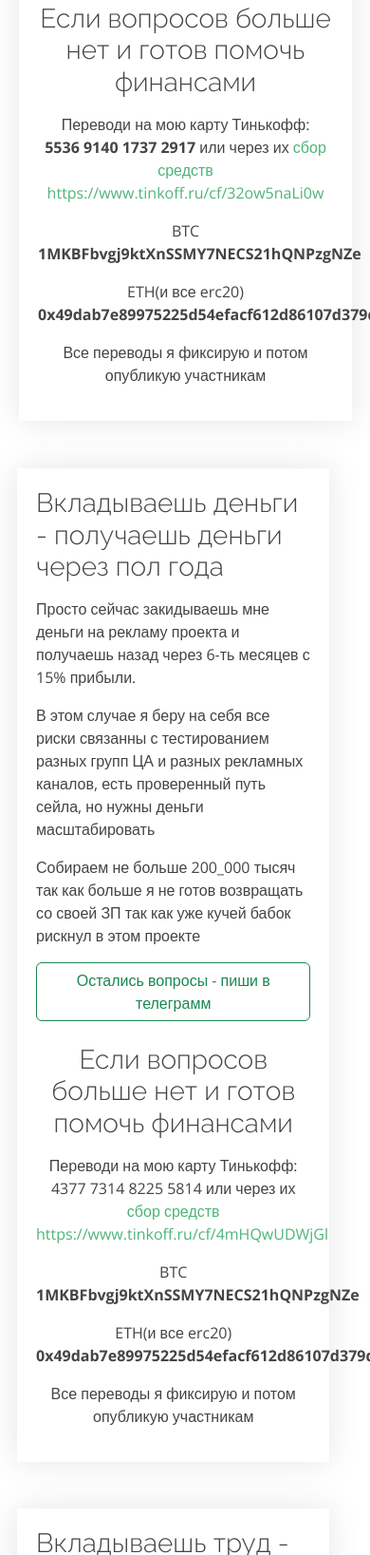
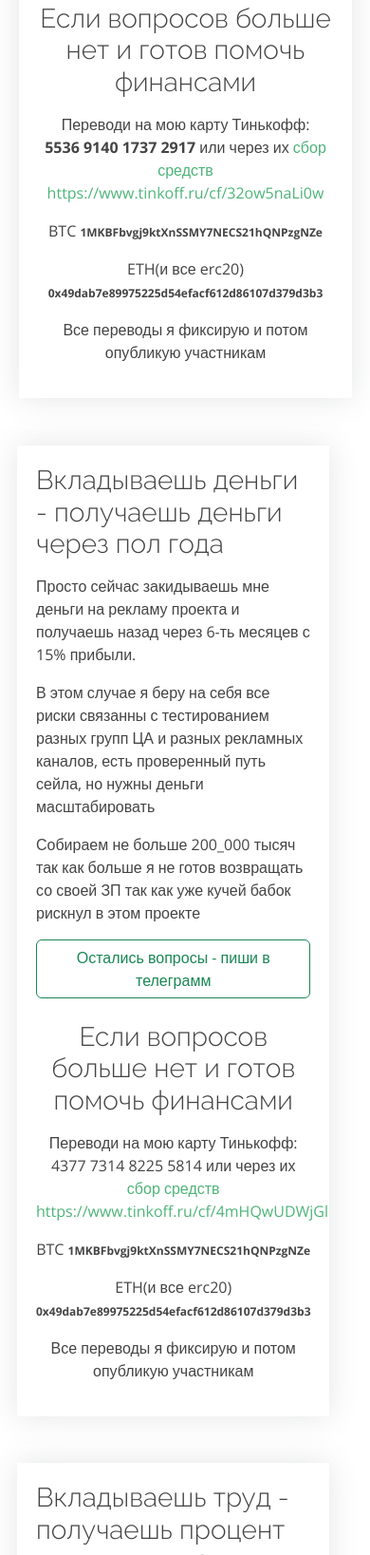
Before and after one commit to FedrBodr/fedrbodr.github.io, a plain HTML site: page index.html in a window 390 px wide. Shown: the part 6093-7730 px from the top of the page at 95% size. Drawn offline with nearby package versions, Linux system fonts and the light colour scheme.

Commit message:
Make crypto wallets ok for small screens

```diff
--- a/assets/css/style.css
+++ b/assets/css/style.css
@@ -1225,6 +1225,16 @@ i.fedFastFix{
   margin-top: 10px;
 }
 
+.requisites {
+  font-weight: bold;
+}
+
+@media (max-width: 450px) {
+  .requisites {
+    font-size: 12px;
+  }
+}
+
 /*--------------------------------------------------------------
 # F.A.Q
 --------------------------------------------------------------*/
--- a/index.html
+++ b/index.html
@@ -248,9 +248,9 @@
                             <p>Переводи на мою карту Тинькофф: <b>5536&nbsp;9140&nbsp;1737&nbsp;2917</b>
                                 или через их <a href="https://www.tinkoff.ru/cf/32ow5naLi0w" target="_blank">
                                     сбор средств https://www.tinkoff.ru/cf/32ow5naLi0w</a></p>
-                            <p>BTC <b>1MKBFbvgj9ktXnSSMY7NECS21hQNPzgNZe</b></p>
-                            <p>ETH(и все erc20) <b>0x49dab7e89975225d54efacf612d86107d379d3b3</b></p>
-                            <p>Все переводы я фиксирую и потом опубликую участникам</b></p>
+                            <p>BTC <span class="requisites">1MKBFbvgj9ktXnSSMY7NECS21hQNPzgNZe</span></p>
+                            <p>ETH(и все erc20) <span class="requisites">0x49dab7e89975225d54efacf612d86107d379d3b3</span></p>
+                            <p>Все переводы я фиксирую и потом опубликую участникам</p>
                         </div>
                     </div>
 
@@ -271,9 +271,9 @@
                                         сбор средств https://www.tinkoff.ru/cf/4mHQwUDWjGl
                                     </a>
                                 </p>
-                                <p>BTC <b>1MKBFbvgj9ktXnSSMY7NECS21hQNPzgNZe</b></p>
-                                <p>ETH(и все erc20) <b>0x49dab7e89975225d54efacf612d86107d379d3b3</b></p>
-                                <p>Все переводы я фиксирую и потом опубликую участникам</b></p>
+                                <p>BTC <span class="requisites">1MKBFbvgj9ktXnSSMY7NECS21hQNPzgNZe</span></p>
+                                <p>ETH(и все erc20) <span class="requisites">0x49dab7e89975225d54efacf612d86107d379d3b3</span></p>
+                                <p>Все переводы я фиксирую и потом опубликую участникам</p>
                             </div>
                         </div>
                     </div>
```
